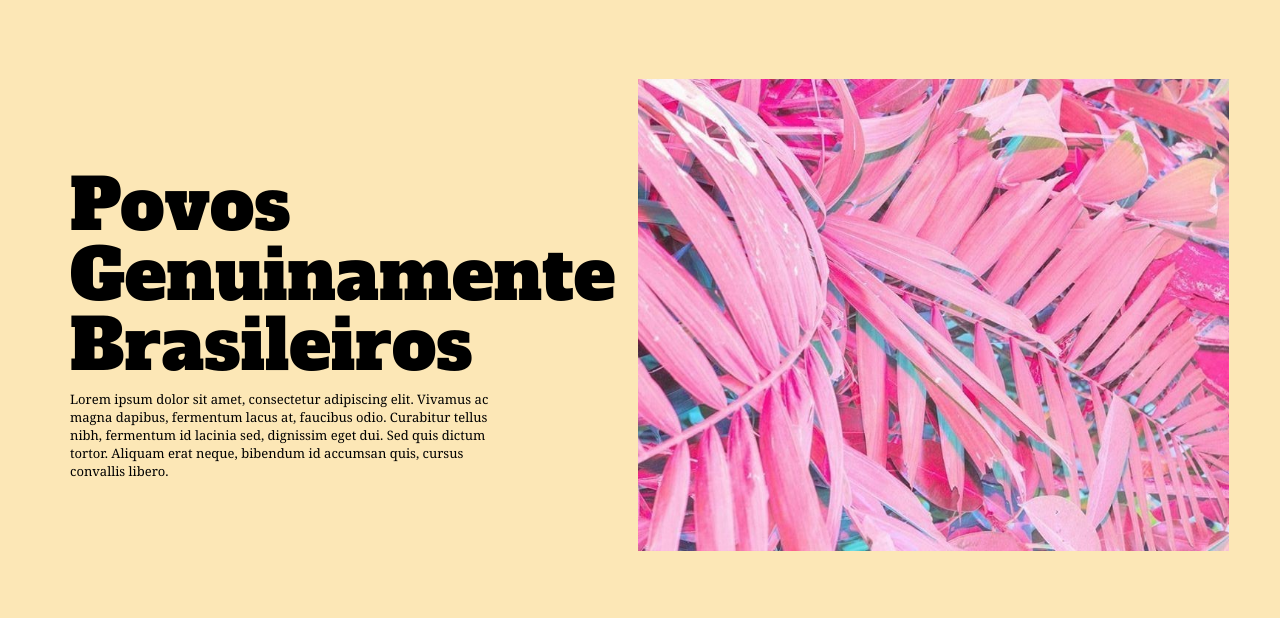
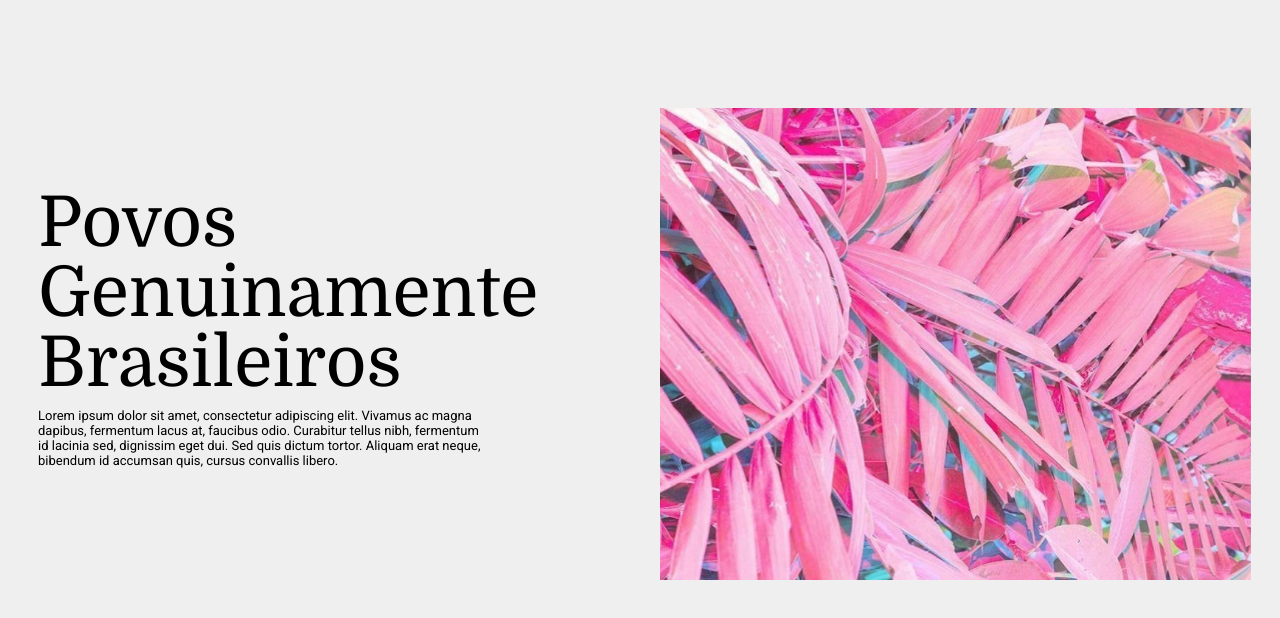
Before and after one commit to frzaov/yanomamis, a plain HTML site: page index/index.html in a window 1280 px wide. Drawn offline with Linux system fonts and the light colour scheme.

Commit message:
Add files via upload

```diff
--- /dev/null
+++ b/index/css/style.css
@@ -0,0 +1,98 @@
+@charset "utf-8";
+/* CSS Document */
+
+body{
+		background-color: #F0EFEF;
+	}
+#gradeum {
+	position: relative;
+	top: 0px;
+	margin: auto;
+	padding: 20px;
+	height: 576px;
+}
+
+.titulo {
+	font-family: 'Domine', Georgia;
+	font-size: 70px;
+	text-align: left;
+	line-height: 100%;
+	width: 380px;
+	height: 170px;
+	position: absolute;
+	top: 180px;
+	left: 30px;
+	-webkit-animation-name: titulo;
+    -webkit-animation-duration: 2s;
+    animation-name: titulo;
+    animation-duration: 2s;
+}
+
+@-webkit-keyframes titulo {
+  from {opacity:0;
+	 -webkit-transform:translateX(-400px);
+     transform:translateX(-400px)}
+  to {opacity: 100;
+	 -webkit-transform:translateX(0);
+     transform:translateX(0)}
+}
+
+@keyframes titulo {
+  from {opacity:0;
+	-webkit-transform:translateX(-400px);
+    -ms-transform:translateX(-400px);
+     transform:translateX(-400px)}
+  to {opacity: 100;
+	 -webkit-transform:translateX(0);
+     -ms-transform:translateX(0);
+     transform:translateX(0)}
+}
+
+.subtitulo {
+	font-family: 'Roboto', sans-serif;
+	font-size: 13px;
+	line-height: normal;
+	font-color: black;
+	position: absolute;
+	top: 400px;
+	left: 30px;
+	height: auto;
+	width: 451px;
+	-webkit-animation-name: titulo;
+    -webkit-animation-duration: 6.5s;
+    animation-name: subtitulo;
+    animation-duration: 6.5s;
+}
+
+@-webkit-keyframes subtitulo {
+  from {opacity:0;}
+  to {opacity: 100;}
+}
+
+@keyframes subtitulo {
+  from {opacity:0;}
+  to {opacity: 100;}
+}
+
+
+.mapa {
+	position: absolute;
+	right: 30px;
+	top: 100px;
+	width: 582px;
+	height: 473px;
+	-webkit-animation-name: titulo;
+	-webkit-animation-duration: 6.5s;
+	animation-name: mapa;
+	animation-duration: 6.5s;
+}
+
+@-webkit-keyframes mapa {
+  from {opacity:0;}
+  to {opacity: 100;}
+}
+
+@keyframes mapa {
+  from {opacity:0;}
+  to {opacity: 100;}
+}
--- a/index/index.html
+++ b/index/index.html
@@ -1,70 +1,27 @@
 <!doctype html>
-<!codado por Victor Frazão
-                          e Sara Lima>
 <html>
 <head>
 <meta charset="utf-8">
- <meta name="viewport" content="width=device-width, initial-scale=1">
-
-<style>
-
-	body{
-		background-color: #fce7b6;
-	}
-
-	#titulo {
-	font-family: 'Alfa Slab One', Cambria;
-	font-size: 70px;
-	text-align: left;
-	line-height: 100%;
-	width: 380px;
-	height: 170px;
-	position: absolute;
-	top: 130px;
-	left: 30px;
-	margin: 20px;
-	padding: 20px;
-	font-style: normal;
-	font-weight: normal;
-}
-	#subtitulo {
-	font-family: Cambria, Hoefler Text, Liberation Serif, Times, Times New Roman, serif;
-	font-size: 13px;
-	line-height: normal;
-	font-color: black;
-	position: absolute;
-	top: 350px;
-	left: 30px;
-	height: auto;
-	margin: 20px;
-	padding: 20px;
-	width: 451px;
-	}
-
-	#mapa {
-	position: absolute;
-	left: 638px;
-	top: 79px;
-	width: 582px;
-	height: 473px;
-	}
-	</style>
+<meta name="viewport" content="width=device-width, initial-scale=1">
 
 
 <title>OS YANOMAMIS</title>
+<link href="https://fonts.googleapis.com/css?family=Domine|Roboto&display=swap" rel="stylesheet">
+<link href="css/style.css" rel="stylesheet" type="text/css">
 
-<link href="https://fonts.googleapis.com/css?family=Alfa+Slab+One&display=swap" rel="stylesheet">
 </head>
 
 <body>
-<div id="mapa"><img src="images/636027171972684499_Afterlight_Edit.jpg" alt="" width="591" height="472"/></div>
-<div id="titulo">
+<div id="gradeum">
+<div class="mapa"><img src="images/636027171972684499_Afterlight_Edit.jpg" alt="" width="591" height="472"/></div>
+<div class="titulo" >
 Povos
 Genuinamente
 Brasileiros
 </div>
 
-<div id="subtitulo">Lorem ipsum dolor sit amet, consectetur adipiscing elit. Vivamus ac magna dapibus, fermentum lacus at, faucibus odio. Curabitur tellus nibh, fermentum id lacinia sed, dignissim eget dui. Sed quis dictum tortor. Aliquam erat neque, bibendum id accumsan quis, cursus convallis libero. </div>
+
+<div class="subtitulo">Lorem ipsum dolor sit amet, consectetur adipiscing elit. Vivamus ac magna dapibus, fermentum lacus at, faucibus odio. Curabitur tellus nibh, fermentum id lacinia sed, dignissim eget dui. Sed quis dictum tortor. Aliquam erat neque, bibendum id accumsan quis, cursus convallis libero. </div></div>
 
 
 </body>
```
